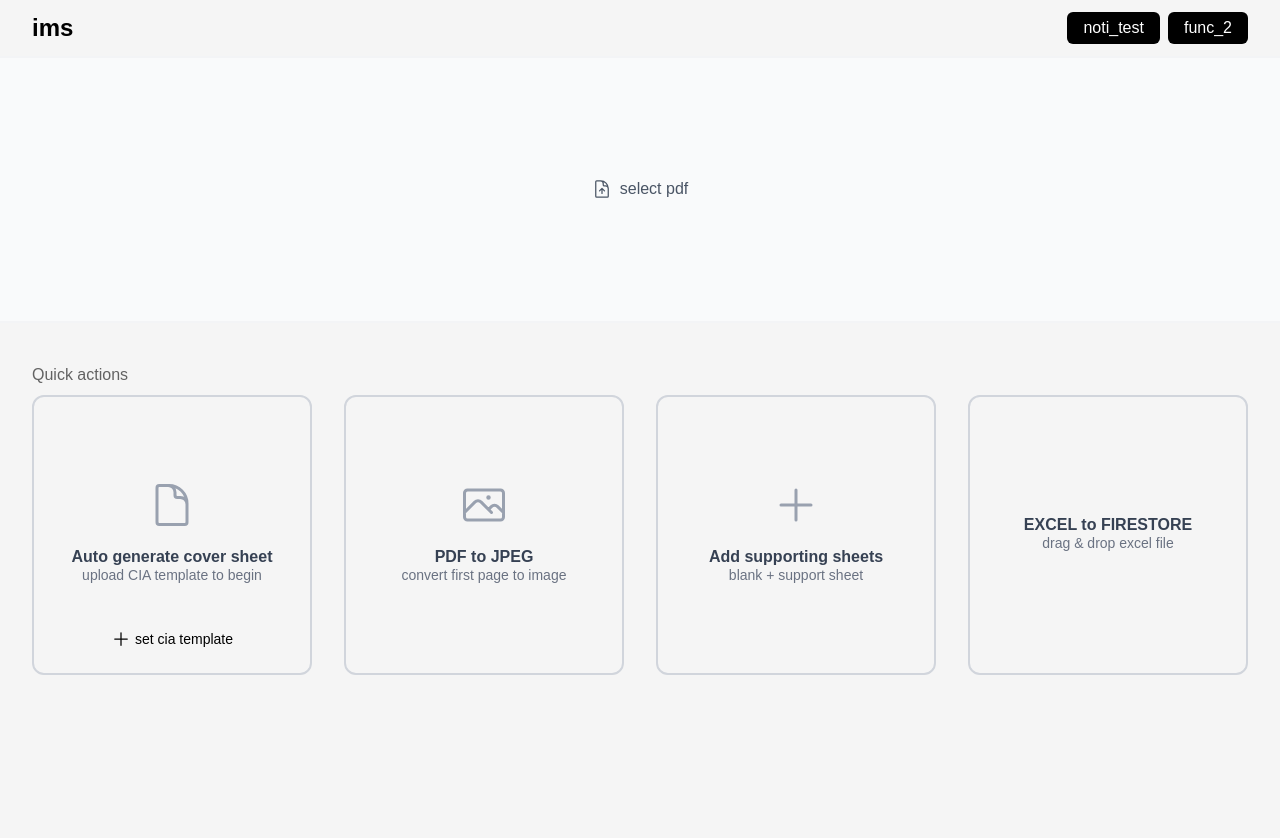
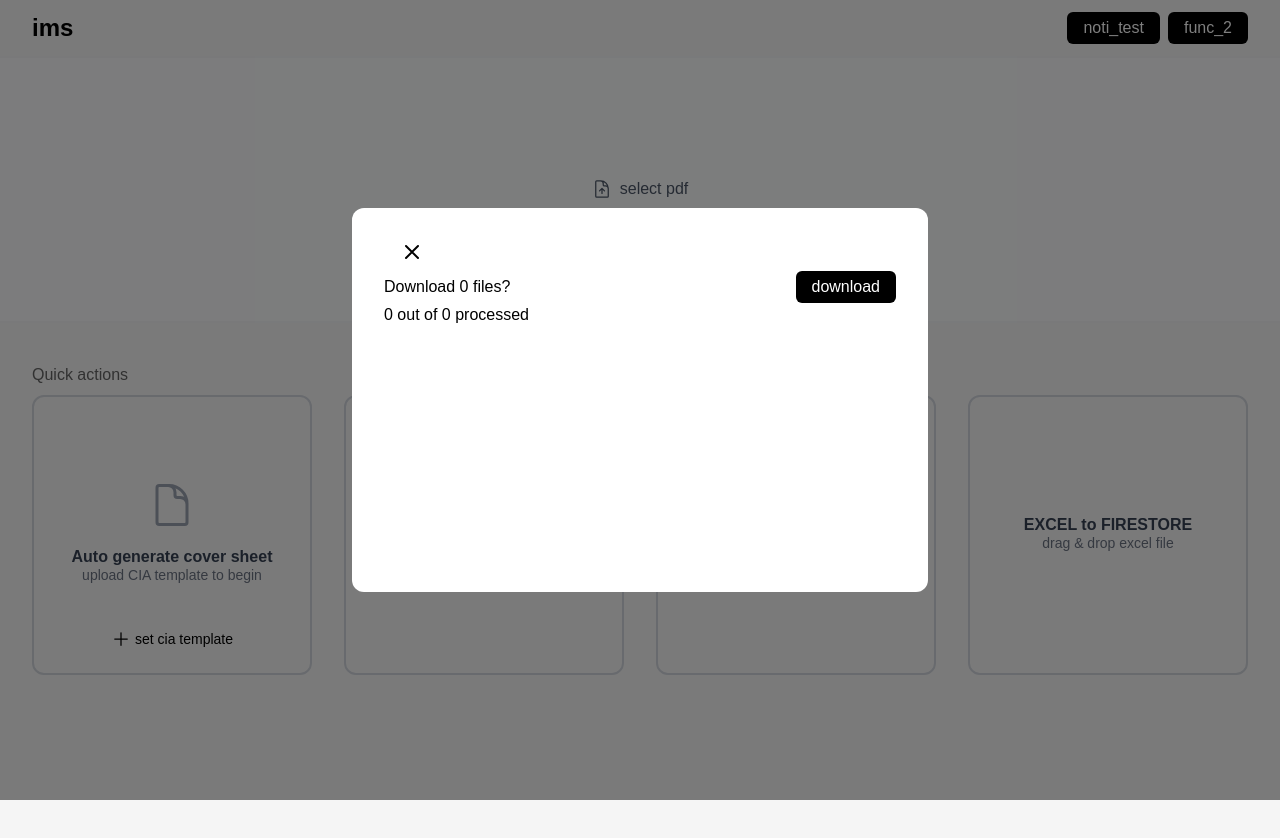
Before and after one commit to pxsu/ims-fedex-international, a Next.js app: page / in a window 1280 px wide. Both pictures are taken after a click on the element 172 px from the left and 534 px from the top of the page. Shown: the top 838 px of the page. Built offline with nearby package versions, Linux system fonts and the light colour scheme.

Commit message:
almost done

```diff
--- a/app/page.tsx
+++ b/app/page.tsx
@@ -100,8 +100,7 @@ export default function Page() {
         sessionStorage.removeItem('uploadedFiles');
     };
     // * FILL PDF FIELD
-    const { getGptData, processInvoice } = useInvoiceProcessor(); // getGptData returns an object
-    const [getGlQueue, setGlQueue] = useState<any[]>([]);
+    const { getGptData, processInvoice } = useInvoiceProcessor();
     const getCurrentDate = (): string => {
         const now = new Date();
         const day = now.getDate();
@@ -145,6 +144,39 @@ export default function Page() {
             throw new Error(`Document ${query} not found`);
         }
     }
+    const fillPdfField = async (fieldMap: Map<string, { key: string | number; value: string }>): Promise<Uint8Array> => {
+        const arrayBuffer = await getCiaTemplate.arrayBuffer();
+        const pdfDoc = await PDFDocument.load(arrayBuffer);
+        const form = pdfDoc.getForm();
+        form.getTextField(String(fieldMap.get('vendor_number')?.key ?? '')).setText(String(fieldMap.get('vendor_number')?.value ?? ''));
+        form.getTextField(String(fieldMap.get('vendor_name')?.key ?? '')).setText(String(fieldMap.get('vendor_name')?.value ?? ''));
+        form.getTextField(String(fieldMap.get('date')?.key ?? '')).setText(String(fieldMap.get('date')?.value ?? ''));
+        form.getTextField(String(fieldMap.get('invoice_number')?.key ?? '')).setText(String(fieldMap.get('invoice_number')?.value ?? ''));
+        form.getTextField(String(fieldMap.get('po_number')?.key ?? '')).setText(String(fieldMap.get('po_number')?.value ?? ''));
+        form.getTextField(String(fieldMap.get('province')?.key ?? '')).setText(String(fieldMap.get('province')?.value ?? ''));
+        form.getTextField(String(fieldMap.get('currency_selection')?.key ?? '')).setText(String(fieldMap.get('currency_selection')?.value ?? ''));
+        form.getTextField(String(fieldMap.get('approval_date')?.key ?? '')).setText(String(fieldMap.get('approval_date')?.value ?? ''));
+        fieldMap.forEach((index, value) => {
+            if (typeof index === 'number') {
+                Object.entries(value).forEach(([id, obj]: [string, any]) => {
+                    //* mental example
+                    const description = id
+                    const value = fieldMap.get(obj)?.key
+                    const field = fieldMap.get(obj)?.value
+                    form.getTextField(String(value)).setText(String(field));
+                });
+            }
+        });
+        form.getTextField(String(fieldMap.get('subtotal')?.key ?? '')).setText(String(fieldMap.get('subtotal')?.value ?? ''));
+        form.getTextField(String(fieldMap.get('taxValue')?.key ?? '')).setText(String(fieldMap.get('taxValue')?.value ?? ''));
+        if (fieldMap.has('secTaxValue')) {
+            form.getTextField(String(fieldMap.get('secTaxValue')?.key ?? '')).setText(String(fieldMap.get('secTaxValue')?.value ?? ''));
+        }
+        form.getTextField(String(fieldMap.get('totalAmount')?.key ?? '')).setText(String(fieldMap.get('totalAmount')?.value ?? ''));
+        form.flatten();
+        const pdfBytes = await pdfDoc.save();
+        return pdfBytes
+    }
     const processDbRequests = async (data: any) => {
         const processedData = [];
         for (const item of data) {
@@ -153,7 +185,6 @@ export default function Page() {
             processInvoice(base64);
             const gptInfo = getGptData;
             const vendorInfo = await phoneBook();
-
             const headerMap = new Map([
                 [
                     'vendor_number',
@@ -215,10 +246,26 @@ export default function Page() {
             vendorInfo.get('relevant_gls').forEach((gl: any, index: number) => {
                 const rowNum = index + 1;
                 glMap.set(index, {
-                    description: { value: gl.description, field: `GL_A${rowNum}:A${rowNum}` },
-                    gl_account: { value: gl.gl_account, field: `GL_A${rowNum}:B${rowNum}` },
-                    cost_centre: { value: gl.cost_centre, field: `GL_A${rowNum}:C${rowNum}` },
-                    amount: { value: '', field: `GL_A${rowNum}:D${rowNum}` }
+                    description:
+                    {
+                        value: gl.description,
+                        field: `GL_A${rowNum}:A${rowNum}`
+                    },
+                    gl_account:
+                    {
+                        value: gl.gl_account,
+                        field: `GL_A${rowNum}:B${rowNum}`
+                    },
+                    cost_centre:
+                    {
+                        value: gl.cost_centre,
+                        field: `GL_A${rowNum}:C${rowNum}`
+                    },
+                    amount:
+                    {
+                        value: '',
+                        field: `GL_A${rowNum}:D${rowNum}`
+                    }
                 });
             });
             const calcMap = new Map([]);
@@ -257,53 +304,39 @@ export default function Page() {
             processedItem.fieldMap = vendorMap;
             processedData.push(processedItem);
         }
-        return processedData;
+        for (const item of processedData) {
+            const pdfData = await fillPdfField(item.fieldMap);
+            setDownloadData(prev => [...prev, pdfData]);
+        }
+        setShowDownloadModal(true);
     }
-    const fillPdfField = async () => {
-        /**
-         * I'm pretty sure it's the same thing around here were we have to create a pre-defined
-         * map of all the values that we'll need before we can go ahead with the rendering side of things.
-         * if anything fillPdfField will come last. Might as well create the same queue functionality
-         * that we used earlier for the excel to db downloader.
-         */
-        /**
-         * TODO: take processedData
-         * TODO: process the data array map and then iterate it through each text field
-         */
+    const [getDownloadData, setDownloadData] = useState<any[]>([]);
+    const [getShowDownloadModal, setShowDownloadModal] = useState(false);
+    const [getCurrentDownloadIndex, setCurrentDownloadIndex] = useState(0);
+    const [getShowProcessModal, setShowProcessModal] = useState(false);
 
-        //* all good
-        const arrayBuffer = await getCiaTemplate.arrayBuffer();
-        const pdfDoc = await PDFDocument.load(arrayBuffer);
-        const form = pdfDoc.getForm();
+    const downloadFiles = async (files: any[]) => {
+        const mergedPdf = await PDFDocument.create();
+        for (const file of files) {
+            setCurrentDownloadIndex(prev => prev + 1)
+            const pdf = await PDFDocument.load(file);
+            const pages = await mergedPdf.copyPages(pdf, pdf.getPageIndices());
+            pages.forEach(page => mergedPdf.addPage(page));
+        }
+        const mergedBytes = await mergedPdf.save();
+        const blob = new Blob([new Uint8Array(mergedBytes)], { type: 'application/pdf' });
+        const url = URL.createObjectURL(blob);
+        const a = document.createElement('a');
+        a.href = url;
+        a.download = 'merged.pdf';
+        a.click();
+        URL.revokeObjectURL(url);
 
-        //! HEADER */
-        /**
-         * TODO: databasePull(getGptData) --> find most relevant vendor, return valid profile
-         * TODO: iterate through database pull & fill header text
-         */
-        form.getTextField('FIELD_vendorNumber').setText(getGptData?.vendor_number || 'N/A');
-        form.getTextField('FIELD_vendorName').setText(getGptData?.vendor_name || 'N/A');
-        form.getTextField('FIELD_invoiceDate').setText(getGptData?.invoice_date || 'N/A');
-        form.getTextField('FIELD_invoiceNumber').setText(getGptData?.invoice_number || 'N/A');
-
-        //! GL DESCRIPTIONS --> FILL ONLY NECESSARY */
-        form.getTextField('GL_A1:A1').setText('N/A');
-        form.getTextField('GL_A1:B1').setText('N/A');
-        form.getTextField('GL_A1:C1').setText('N/A');
-
-        //! CALCULATION */
-        form.getTextField('GL_A1:D1').setText(getGptData?.subtotal || 'N/A');
-        form.getTextField('FIELD_poValue').setText(getGptData?.po_number || 'N/A');
-
-        form.flatten();
-        const pdfBytes = await pdfDoc.save();
-        const blob = new Blob([new Uint8Array(pdfBytes)], { type: 'application/pdf' });
-        const url = URL.createObjectURL(blob);
-        const link = document.createElement('a');
-        link.href = url;
-        link.download = `filled_${getCiaTemplate.name}`;
-        link.click();
-        URL.revokeObjectURL(url);
+        setTimeout(() => {
+            setDownloadData([]);
+            setCurrentDownloadIndex(0);
+            setShowDownloadModal(false);
+        }, 1500);
     }
 
 
@@ -598,8 +631,6 @@ export default function Page() {
                     Quick actions
                 </section>
                 <section className="grid grid-cols-1 md:grid-cols-2 lg:grid-cols-3 xl:grid-cols-4 gap-8">
-
-
                     {/* PRIMARY BUTTON */}
                     <div
                         onClick={async () => {
@@ -651,8 +682,6 @@ export default function Page() {
                             className="hidden"
                         />
                     </div>
-
-
                     {/* PDF TO JPEG BUTTON */}
                     <div
                         onClick={async () => {
@@ -668,8 +697,6 @@ export default function Page() {
                             <p className="text-sm text-gray-500 -translate-y-1">convert first page to image</p>
                         </div>
                     </div>
-
-
                     {/* TBD */}
                     <div className="relative border-2 border-gray-300 w-full aspect-square rounded-xl hover:border-purple-500 hover:bg-purple-50 transition-all cursor-pointer flex flex-col justify-center items-center gap-4 p-6">
                         <svg xmlns="http://www.w3.org/2000/svg" fill="none" viewBox="0 0 24 24" strokeWidth={1.5} stroke="currentColor" className="w-12 h-12 text-gray-400">
@@ -680,8 +707,6 @@ export default function Page() {
                             <p className="text-sm text-gray-500 -translate-y-1">blank + support sheet</p>
                         </div>
                     </div>
-
-
                     {/* adding vendors to database */}
                     <div
                         onDragOver={handleExcelDragOver}
@@ -700,8 +725,6 @@ export default function Page() {
                     </div>
                 </section>
             </section>
-
-
             {
                 <div className="pointer-events-none fixed -inset-3 flex items-end px-4 py-6 sm:items-start sm:p-6 z-[9999]">
                     <div className="flex w-full flex-col items-center space-y-2">
@@ -739,6 +762,32 @@ export default function Page() {
                     </div>
                 </div>
             }
+
+
+            {getShowDownloadModal && (
+                <div className="fixed inset-0 bg-black/50 flex items-center justify-center z-50">
+                    <div className="bg-white p-8 rounded-xl w-144 min-h-96 max-h-[80vh] overflow-y-auto">
+                        <button
+                            onClick={() => setShowDownloadModal(false)}
+                            className="ml-4 text-black cursor-pointer">
+                            <div className="flex items-center gap-2 hover:text-red-200 rounded-md hover:outline-2 hover:outline-red-200">
+                                <svg xmlns="http://www.w3.org/2000/svg" fill="none" viewBox="0 0 24 24" strokeWidth={2} stroke="currentColor" className="w-6 h-6">
+                                    <path strokeLinecap="round" strokeLinejoin="round" d="M6 18 18 6M6 6l12 12" />
+                                </svg>
+                            </div>
+                        </button>
+                        <div className="space-y-4">
+                            <div className="flex flex-col justify-between">
+                                <div className="flex justify-between items-center">
+                                    <div>{`Download ${getDownloadData.length} files?`}</div>
+                                    <button className="bg-black p-1 px-4 rounded-md text-white hover:bg-white hover:text-purple-500 hover:border-2 hover:border-purple-500 transition-all cursor-pointer" onClick={() => { downloadFiles(getDownloadData); setShowDownloadModal(true) }}>download</button>
+                                </div>
+                                <div className="">{`${getCurrentDownloadIndex} out of ${getDownloadData.length} processed`}</div>
+                            </div>
+                        </div>
+                    </div>
+                </div>
+            )}
 
 
             {getExcelModal && (
@@ -918,7 +967,6 @@ export default function Page() {
                                     </div>
                                 </div>
                             )}
-
                             <div className="flex items-center justify-between">
                                 <button
                                     onClick={() => { submitToFirebase(getProcessedFileData) }}
```
